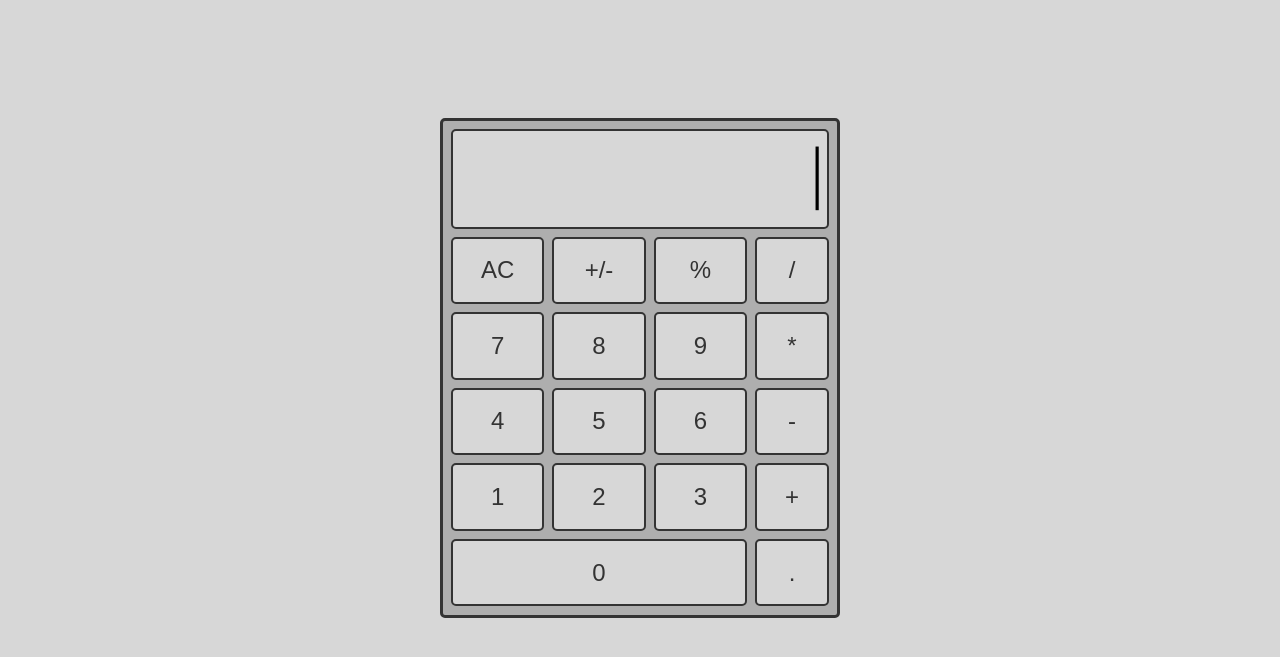
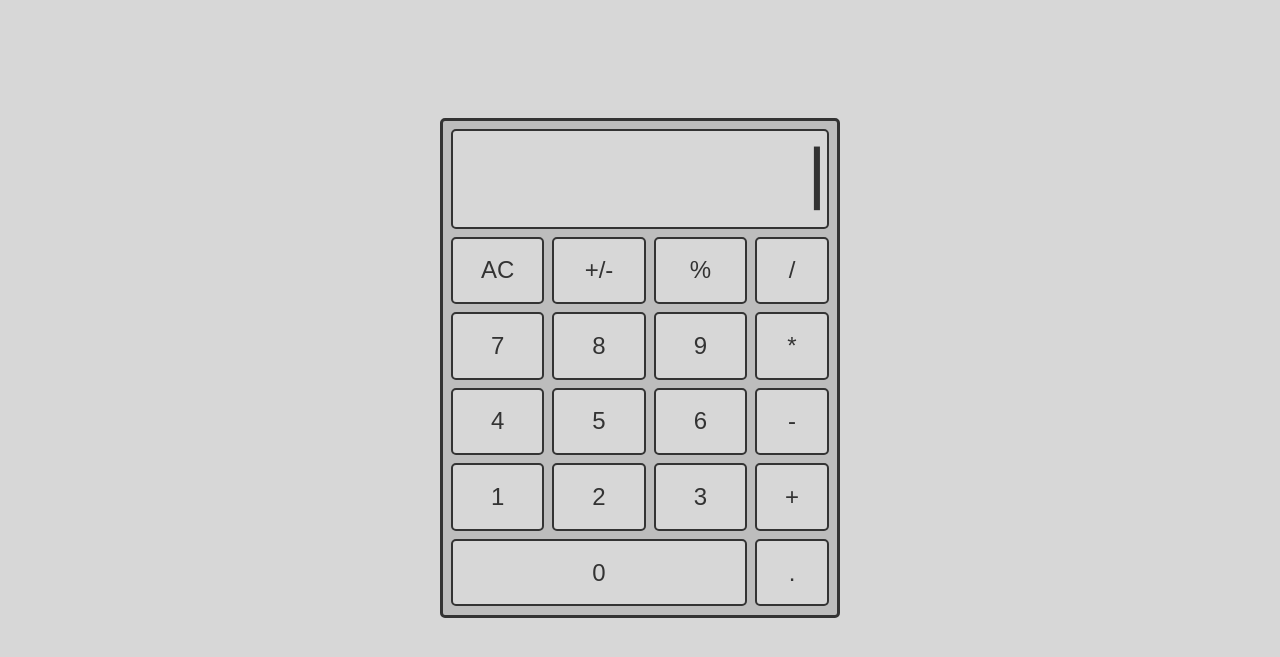
Before and after one commit to agabra23/odin-calculator, a plain HTML site: page index.html in a window 1280 px wide. Shown: the part 77-734 px from the top of the page. Drawn offline with Linux system fonts and the light colour scheme.

Commit message:
Adjust primary color palette

```diff
--- a/style.css
+++ b/style.css
@@ -1,6 +1,6 @@
 :root {
     --primary-dark: #333;
-    --secondary-dark: #aeaeae;
+    --secondary-dark: #bdbdbd;
     --primary-light: #d7d7d7;
     --secondary-light: #fefefe;
 }
@@ -62,7 +62,8 @@ main {
     flex: 1;
     text-align: right;
     font-size: 68px;
-    font-weight: 300;
+    font-weight: 500;
+    color: var(--primary-dark);
 }
 
 #buttons {
```
